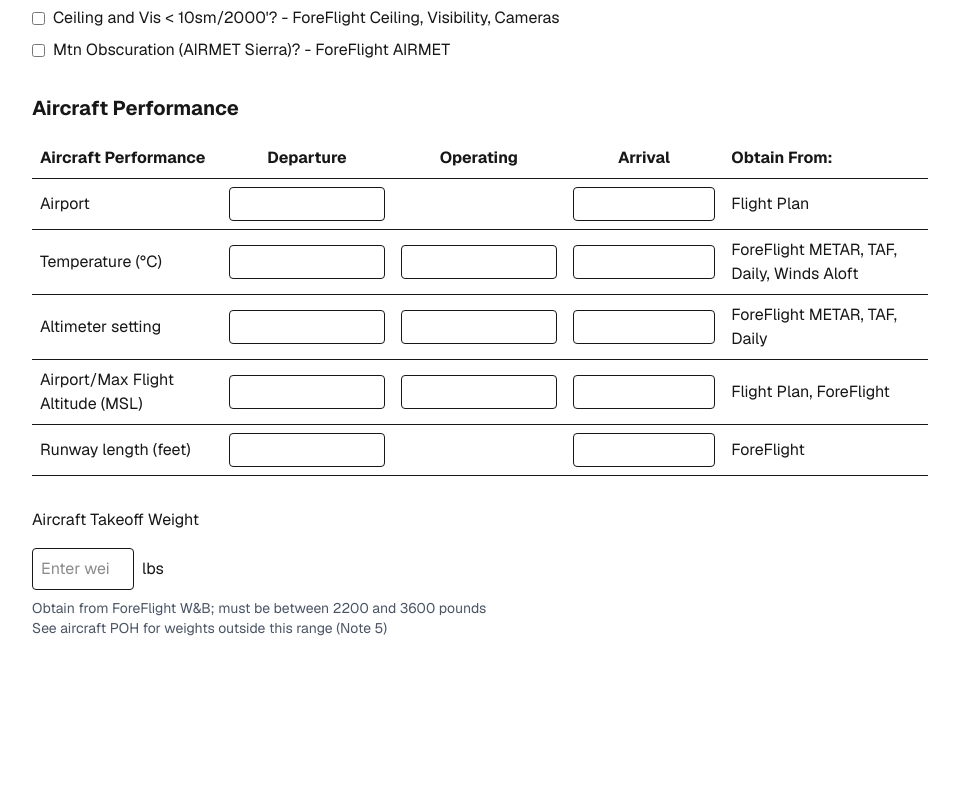
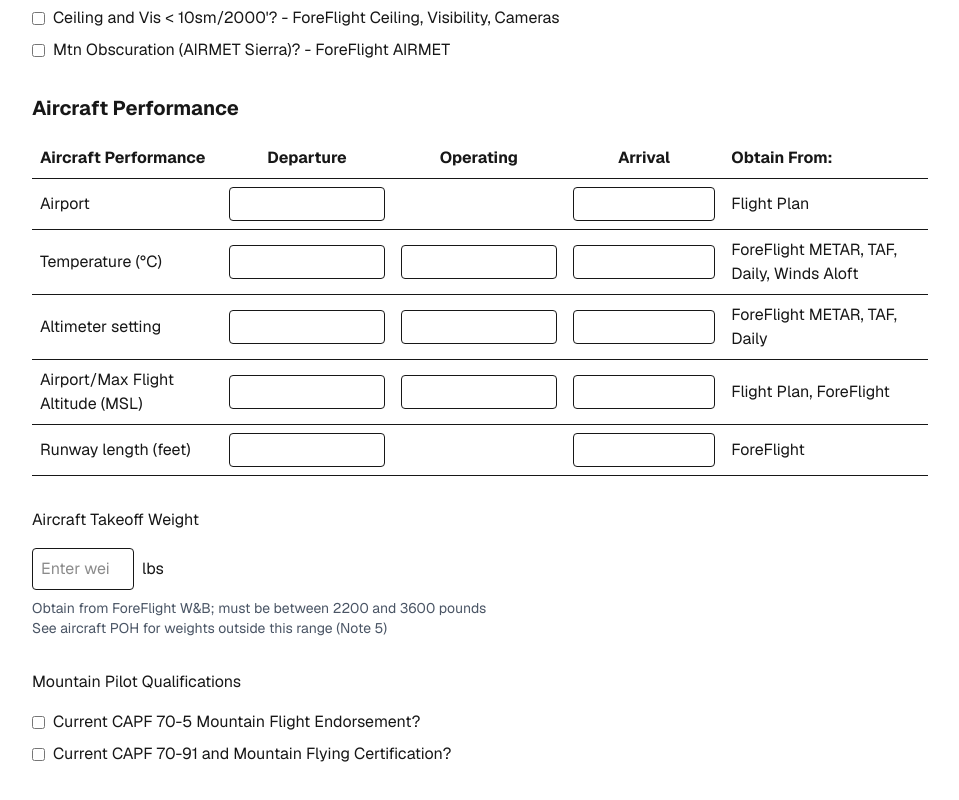
Before and after one commit to jloosli/mountain-worksheet, a Next.js app: page / in a window 1280 px wide. Shown: the part 821-1621 px from the top of the page, without its empty margins (160-1119 px from the left). Built offline with nearby package versions, Linux system fonts and the light colour scheme.

Commit message:
Add Mountain Quals component and integrate into state management; refactor related types for URL serialization

```diff
--- a/src/app/page.tsx
+++ b/src/app/page.tsx
@@ -8,17 +8,19 @@ import AircraftPerformance, {
 import AircraftWeight, {
   AircraftWeightData,
 } from "@/components/AircraftWeight";
+import MountainQuals, { MountainQualsData } from "@/components/MountainQuals";
 import { useUrlState } from "@/utils/useUrlState";
-import type { JsonValue } from "@/utils/urlState";
+import type { URLSerializable } from "@/utils/types";
 
-type State = {
+type BaseState = {
   sortie: SortieData;
   weather: WeatherData;
   performance: AircraftPerformanceData;
   weight: AircraftWeightData;
-} & {
-  [key: string]: JsonValue;
+  mountainQuals: MountainQualsData;
 };
+
+type State = URLSerializable<BaseState>;
 
 export default function Home() {
   const [state, setState] = useUrlState<State>({
@@ -87,22 +89,34 @@ export default function Home() {
     weight: {
       weight: null,
     } as AircraftWeightData,
+    mountainQuals: {
+      hasMountainEndorsement: false,
+      hasMountainCertification: false,
+    } as MountainQualsData,
   });
 
-  const handleSortieUpdate = (data: SortieData) => {
+  const handleSortieUpdate = (data: URLSerializable<SortieData>) => {
     setState({ ...state, sortie: data });
   };
 
-  const handleWeatherUpdate = (data: WeatherData) => {
+  const handleWeatherUpdate = (data: URLSerializable<WeatherData>) => {
     setState({ ...state, weather: data });
   };
 
-  const handlePerformanceUpdate = (data: AircraftPerformanceData) => {
+  const handlePerformanceUpdate = (
+    data: URLSerializable<AircraftPerformanceData>
+  ) => {
     setState({ ...state, performance: data });
   };
 
-  const handleWeightUpdate = (data: AircraftWeightData) => {
+  const handleWeightUpdate = (data: URLSerializable<AircraftWeightData>) => {
     setState({ ...state, weight: data });
+  };
+
+  const handleMountainQualsUpdate = (
+    data: URLSerializable<MountainQualsData>
+  ) => {
+    setState({ ...state, mountainQuals: data });
   };
 
   return (
@@ -122,6 +136,10 @@ export default function Home() {
           onUpdate={handleWeightUpdate}
           initialData={state.weight ?? { weight: null }}
         />
+        <MountainQuals
+          onUpdate={handleMountainQualsUpdate}
+          initialData={state.mountainQuals}
+        />
       </main>
     </div>
   );
--- a/src/components/AircraftPerformance.tsx
+++ b/src/components/AircraftPerformance.tsx
@@ -11,6 +11,8 @@ type FieldType = BaseFieldType & {
 
 type RunwayFieldType = BaseFieldType;
 
+import type { URLSerializable } from "@/utils/types";
+
 export interface AircraftPerformanceData {
   airport?: FieldType;
   temperature?: FieldType;
@@ -20,8 +22,8 @@ export interface AircraftPerformanceData {
 }
 
 interface AircraftPerformanceProps {
-  initialData?: AircraftPerformanceData;
-  onUpdate: (data: AircraftPerformanceData) => void;
+  initialData?: URLSerializable<AircraftPerformanceData>;
+  onUpdate: (data: URLSerializable<AircraftPerformanceData>) => void;
 }
 
 export default function AircraftPerformance({
--- a/src/components/AircraftWeight.tsx
+++ b/src/components/AircraftWeight.tsx
@@ -1,11 +1,12 @@
+import type { URLSerializable } from "@/utils/types";
+
 interface AircraftWeightData {
   weight: number | null;
-  [key: string]: number | null | string | boolean | { [key: string]: any };
 }
 
 interface Props {
-  initialData: AircraftWeightData;
-  onUpdate: (data: AircraftWeightData) => void;
+  initialData: URLSerializable<AircraftWeightData>;
+  onUpdate: (data: URLSerializable<AircraftWeightData>) => void;
 }
 
 export type { AircraftWeightData };
--- /dev/null
+++ b/src/components/MountainQuals.tsx
@@ -0,0 +1,68 @@
+import { useState, useEffect } from "react";
+import type { URLSerializable } from "@/utils/types";
+
+export interface MountainQualsData {
+  hasMountainEndorsement: boolean;
+  hasMountainCertification: boolean;
+}
+
+interface MountainQualsProps {
+  onUpdate: (data: URLSerializable<MountainQualsData>) => void;
+  initialData: URLSerializable<MountainQualsData>;
+}
+
+const DEFAULT_DATA: URLSerializable<MountainQualsData> = {
+  hasMountainEndorsement: false,
+  hasMountainCertification: false,
+};
+
+export default function MountainQuals({
+  onUpdate,
+  initialData = DEFAULT_DATA,
+}: MountainQualsProps) {
+  const [data, setData] =
+    useState<URLSerializable<MountainQualsData>>(initialData);
+
+  // Sync with parent state
+  useEffect(() => {
+    setData(initialData);
+  }, [initialData]);
+
+  return (
+    <section className="flex flex-col gap-4 w-full max-w-2xl">
+      <h2>Mountain Pilot Qualifications</h2>
+      <div className="flex flex-col gap-2">
+        <label className="flex items-center gap-2">
+          <input
+            type="checkbox"
+            checked={data.hasMountainEndorsement}
+            onChange={(e) => {
+              const newData = {
+                ...data,
+                hasMountainEndorsement: e.target.checked,
+              };
+              setData(newData);
+              onUpdate(newData);
+            }}
+          />
+          Current CAPF 70-5 Mountain Flight Endorsement?
+        </label>
+        <label className="flex items-center gap-2">
+          <input
+            type="checkbox"
+            checked={data.hasMountainCertification}
+            onChange={(e) => {
+              const newData = {
+                ...data,
+                hasMountainCertification: e.target.checked,
+              };
+              setData(newData);
+              onUpdate(newData);
+            }}
+          />
+          Current CAPF 70-91 and Mountain Flying Certification?
+        </label>
+      </div>
+    </section>
+  );
+}
--- a/src/components/WeatherInfo.tsx
+++ b/src/components/WeatherInfo.tsx
@@ -1,31 +1,23 @@
 import { useState } from "react";
+import type { URLSerializable, IndexedURLSerializable } from "@/utils/types";
 
-import type { JsonValue } from "@/utils/urlState";
-
-type WeatherData = {
-  windDirection: {
-    [key: string]: number | null;
-  };
-  windVelocity: {
-    [key: string]: number | null;
-  };
-  temperature: {
-    [key: string]: number | null;
-  };
+interface WeatherData {
+  windDirection: IndexedURLSerializable<number | null>;
+  windVelocity: IndexedURLSerializable<number | null>;
+  temperature: IndexedURLSerializable<number | null>;
   hasTurbulence: boolean;
   hasCeilingVisibility: boolean;
   hasMountainObscuration: boolean;
-  [key: string]: JsonValue;
-};
+}
 
 interface WeatherInfoProps {
-  initialData?: WeatherData;
-  onUpdate: (data: WeatherData) => void;
+  initialData?: URLSerializable<WeatherData>;
+  onUpdate: (data: URLSerializable<WeatherData>) => void;
 }
 
 const altitudes = ["3000", "6000", "9000", "12000", "15000"];
 
-const DEFAULT_WEATHER_DATA: WeatherData = {
+const DEFAULT_WEATHER_DATA: URLSerializable<WeatherData> = {
   windDirection: Object.fromEntries(altitudes.map((alt) => [alt, null])),
   windVelocity: Object.fromEntries(altitudes.map((alt) => [alt, null])),
   temperature: Object.fromEntries(altitudes.map((alt) => [alt, null])),
--- /dev/null
+++ b/src/utils/types.ts
@@ -0,0 +1,14 @@
+import type { JsonValue } from "./urlState";
+
+/**
+ * Makes a type URL-serializable by ensuring all properties can be converted to JSON
+ * and stored in the URL state.
+ */
+export type URLSerializable<T> = T & { [key: string]: JsonValue };
+
+/**
+ * Helper type for objects that need indexed access while remaining URL-serializable
+ */
+export type IndexedURLSerializable<T extends JsonValue> = {
+  [key: string]: T;
+};
--- a/src/utils/useUrlState.ts
+++ b/src/utils/useUrlState.ts
@@ -2,13 +2,14 @@ import { useCallback, useEffect, useRef, useState } from "react";
 import { useSearchParams } from "next/navigation";
 import { useRouter, usePathname } from "next/navigation";
 import type { JsonValue } from "./urlState";
+import type { URLSerializable } from "./types";
 import { serializeState, deserializeState } from "./urlState";
 
 const STATE_PARAM = "data";
 
 export type ValidJsonObject = { [key: string]: JsonValue };
 
-export function useUrlState<T extends ValidJsonObject>(
+export function useUrlState<TBase, T extends URLSerializable<TBase>>(
   initialState: T
 ): readonly [T, (newState: T | ((prev: T) => T)) => void] {
   const router = useRouter();
```
